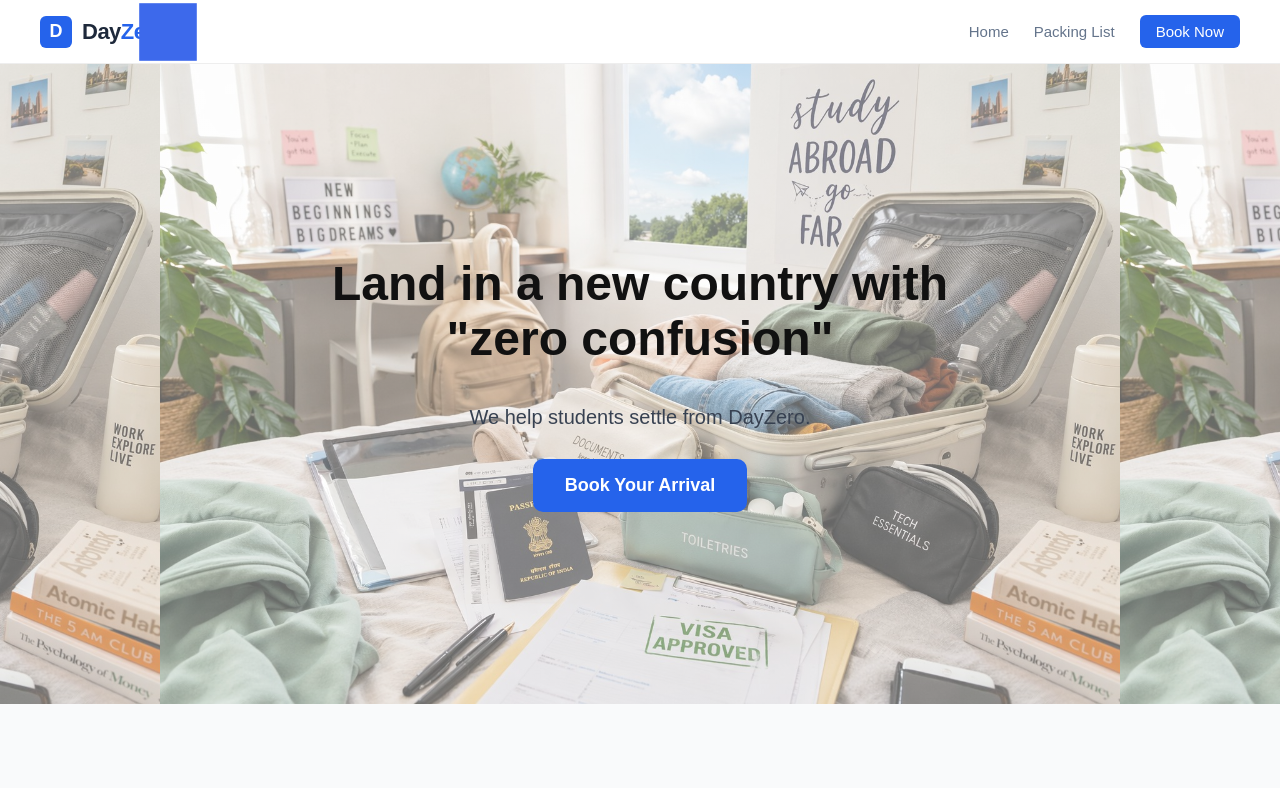
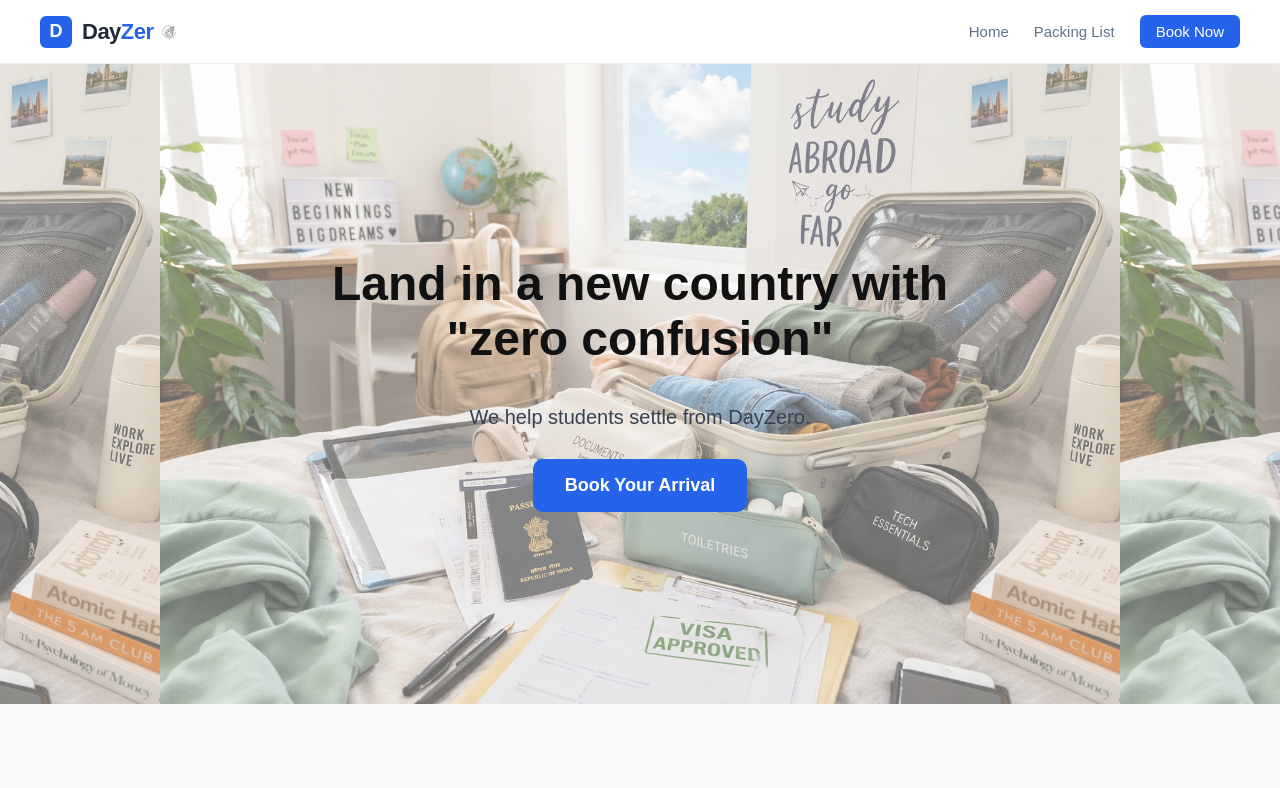
Before and after one commit to Gayatrree/dayzero-frontend, a React (Create React App) app: page / in a window 1280 px wide. Shown: the top 788 px of the page. Built offline with nearby package versions, Linux system fonts and the light colour scheme.

Commit message:
updated logo

```diff
--- a/src/components/Navbar.js
+++ b/src/components/Navbar.js
@@ -49,14 +49,14 @@ function Navbar() {
   src={logoIcon}
   alt="o"
   style={{
-    height: "32px",          // Increased size
-    width: "auto",
-    marginLeft: "-2px",      // Negative margin pulls it closer to the 'r'
-    marginRight: "4px",
-    transform: "scale(1.8)", // This 'zooms in' on the globe icon specifically
-    filter: "brightness(0) saturate(100%) invert(31%) sepia(94%) saturate(1279%) hue-rotate(209deg) brightness(96%) contrast(92%)",
+    height: "26px",            // Natural height to match text
+    width: "26px",             // Force a square so it doesn't stretch
+    objectFit: "cover",        // This crops the white edges out
+    objectPosition: "center",  // Keeps the globe in the middle
+    marginLeft: "2px",
     display: "inline-block",
-    verticalAlign: "middle"
+    verticalAlign: "middle",
+    borderRadius: "50%"        // Optional: keeps the blue from leaking at the corners
   }}
 />
   </span>
```
